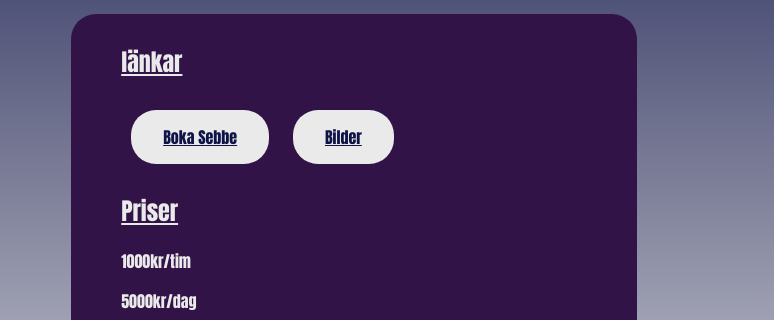
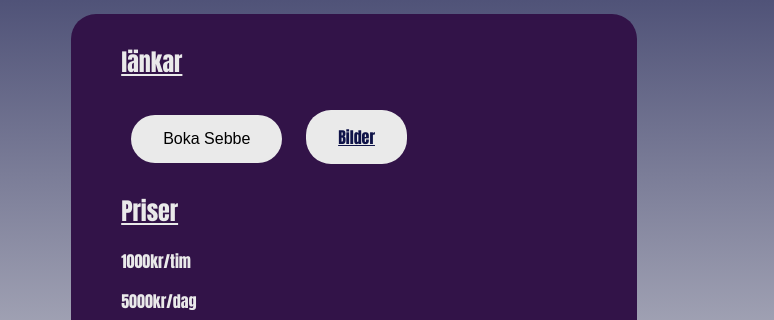
Before and after one commit to lillen9999/sebbestrongman, a plain HTML site: page index.html in a window 1280 px wide. Shown: the part 264-584 px from the top of the page, 0-774 px from the left. Drawn offline with Linux system fonts and the light colour scheme.

Commit message:
Update index.html

```diff
--- a/index.html
+++ b/index.html
@@ -119,7 +119,7 @@
 </aside>
 <article>
     <h2>länkar</h2>
-    <button><a href="bokning.html">Boka Sebbe</a></button>
+    <a href="bokning.html"><button>Boka Sebbe</button></a>
     <button><a href="bilder.html">Bilder</a></button>
     <h2>Priser</h2>
     <p>1000kr/tim</p>
```
